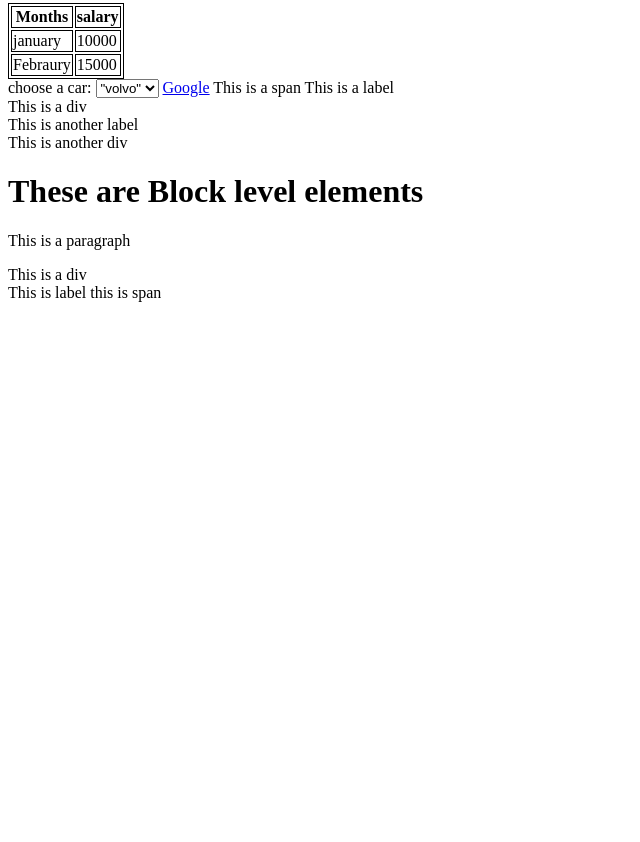
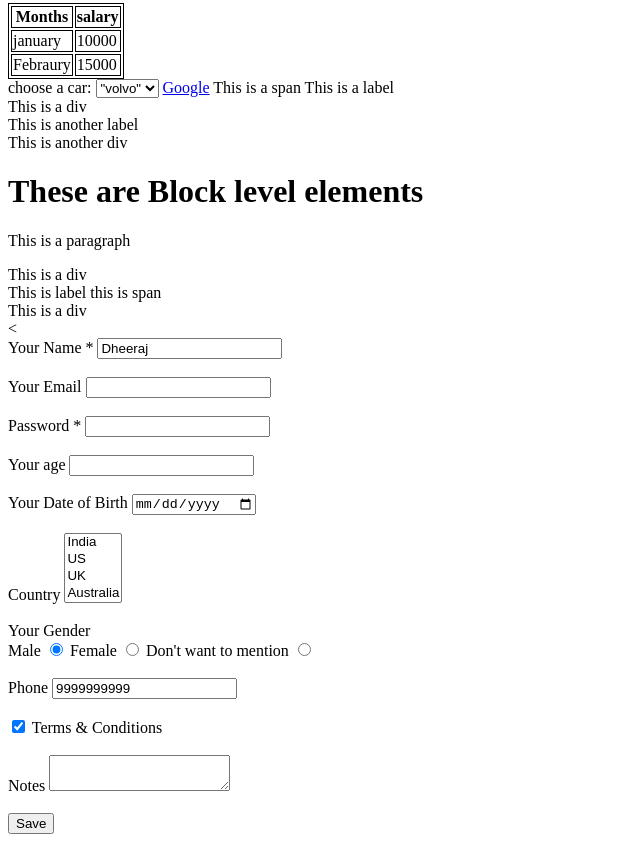
Before and after one commit to Surajsrj07/practice, a plain HTML site: page scratch.html in a window 1280 px wide. Shown: the part 812-1654 px from the top of the page, without its empty margins (0-640 px from the left). Before the commit the page ends 1122 px from the top, so only its background shows below. Drawn offline with Linux system fonts and the light colour scheme.

Commit message:
input tags

```diff
--- a/scratch.html
+++ b/scratch.html
@@ -64,6 +64,60 @@
     <div>This is a div</div>
     <label>This is label</label>
     <span>this is span</span>
-</body>
+    <div>This is a div</div>
+    <<html>
 
-</html>
+        <body>
+            <form action="" name="formSignup" autocomplete="on">
+                <label>Your Name *</label>
+                <input type="text" name="txtName" value="Dheeraj" required>
+                <br /><br />
+                <label>Your Email</label>
+                <input type="email" name="txtEmail" id="txtEmail" readonly>
+                <br /><br />
+                <label for="txtPassword">Password *</label>
+                <input type="password" name="txtPassword" required>
+                <br /><br />
+                <label>Your age</label>
+                <input type="number" name="txtAge" id="txtAge">
+                <br /><br />
+                <label>Your Date of Birth</label>
+                <input type="date" name="txtDateOfBirth">
+                <br /><br />
+                <label for="ddlCountry">Country</label>
+                <select name="Countries" multiple="true">
+                    <option value="1">India</option>
+                    <option value="2">US</option>
+                    <option value="3">UK</option>
+                    <option value="4">Australia</option>
+                </select>
+
+                <br /><br />
+                <label>Your Gender</label>
+                <br />
+                <label for="radioMale">Male</label>
+                <input type="radio" name="radioGender" id="radioMale" checked="true">
+                <label>Female</label>
+                <input type="radio" name="radioGender" id="radioFemale">
+                <label>Don't want to mention</label>
+                <input type="radio" name="radioGender" id="radioDont">
+
+                <br /><br />
+                <label>Phone</label>
+                <input type="tel" name="telPhone" value="9999999999">
+
+                <br /><br />
+                <input type="checkbox" name="chkTerms" checked="true">
+                <label>Terms & Conditions</label>
+
+                <br /><br />
+                <label for="txtNotes">Notes</label>
+                <textarea name="txtNotes"></textarea>
+
+                <br />
+                <br />
+                <input type="submit" value="Save" />
+            </form>
+        </body>
+
+        </html>
```
